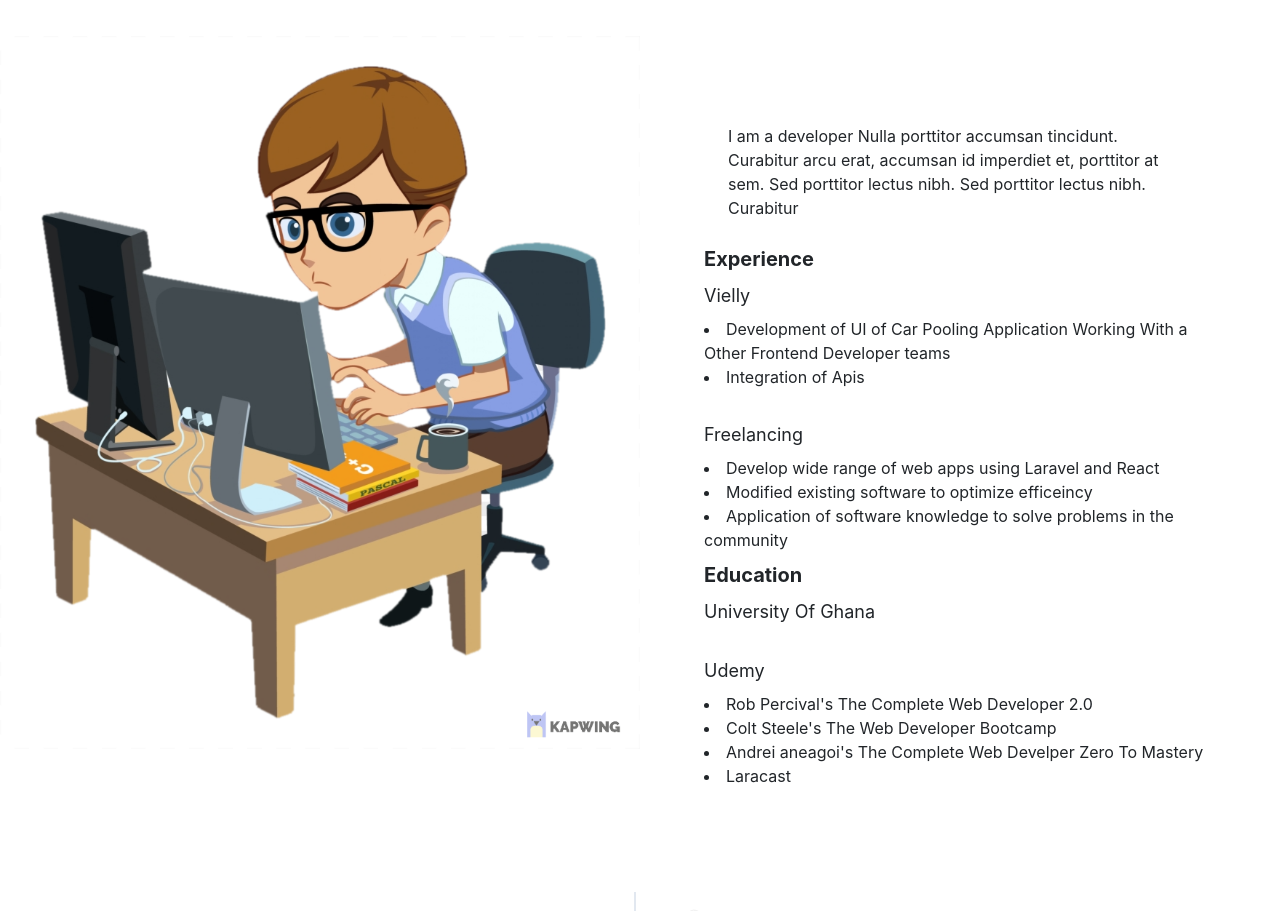
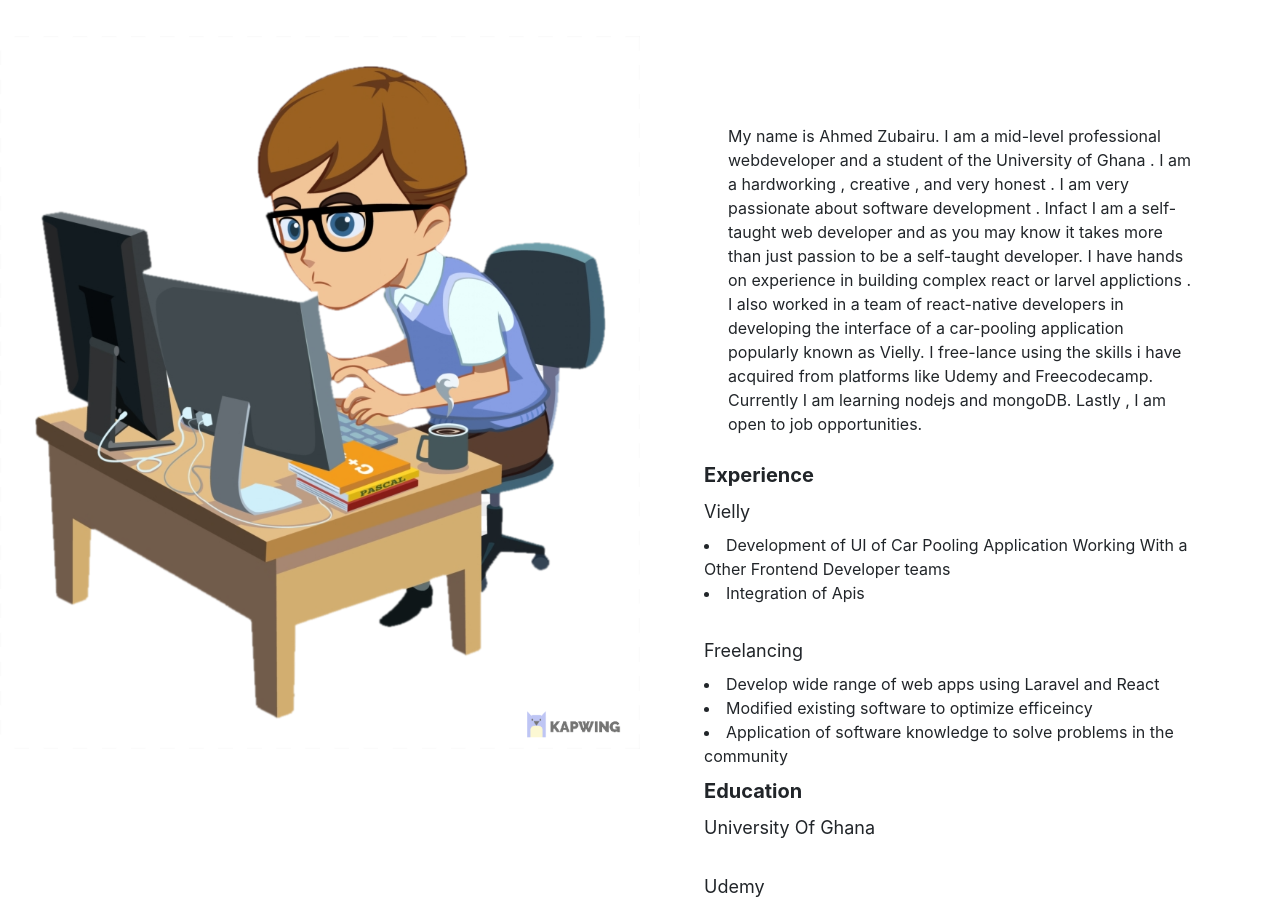
Before and after one commit to newtronahmed/portfolio, a React (Create React App) app: page / in a window 1280 px wide. Shown: the part 1020-1931 px from the top of the page. Built offline with nearby package versions, Linux system fonts and the light colour scheme; a web font is replaced by a local one.

Commit message:
About me section

```diff
--- a/src/App.js
+++ b/src/App.js
@@ -107,8 +107,13 @@
           		<div className='md:p-16 p-8 '>
 
           			<div  >
-					  <div className='m-6 wow slideInRight'>I am a developer Nulla porttitor accumsan tincidunt. Curabitur arcu erat, accumsan id imperdiet et, porttitor at sem.
-					  Sed porttitor lectus nibh. Sed porttitor lectus nibh. Curabitur</div>
+					  <div className='m-6 wow slideInRight'>
+						  My name is Ahmed Zubairu. I am a mid-level professional webdeveloper and a student of the University of Ghana . I am a hardworking , creative , and very honest .
+						   I am very passionate about software development . Infact I am a self-taught web developer and as you may know it takes more than just passion to be a self-taught developer.
+						   I have hands on experience in building complex react or larvel applictions .
+						    I also worked in a team of react-native developers in developing the interface of a car-pooling application popularly known as Vielly.
+						    I free-lance using the skills i have acquired from platforms like Udemy and Freecodecamp. Currently I am learning nodejs and  mongoDB. Lastly , I am open to job opportunities.
+					  </div>
 					  <div>
 						  <div className='text-xl my-2 font-bold wow slideInLeft'>Experience</div>
 						  <div>
```
